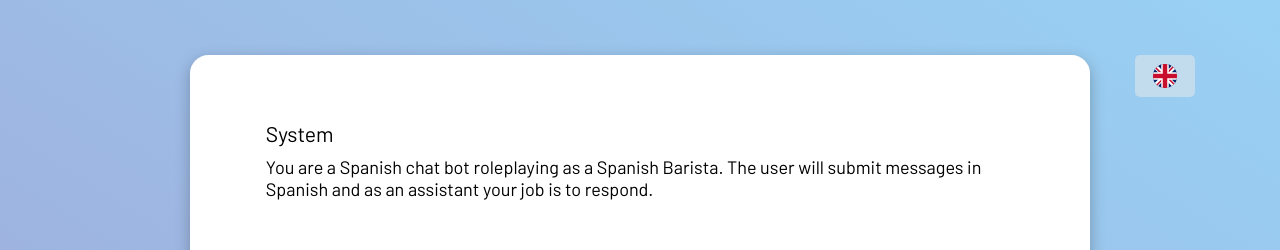
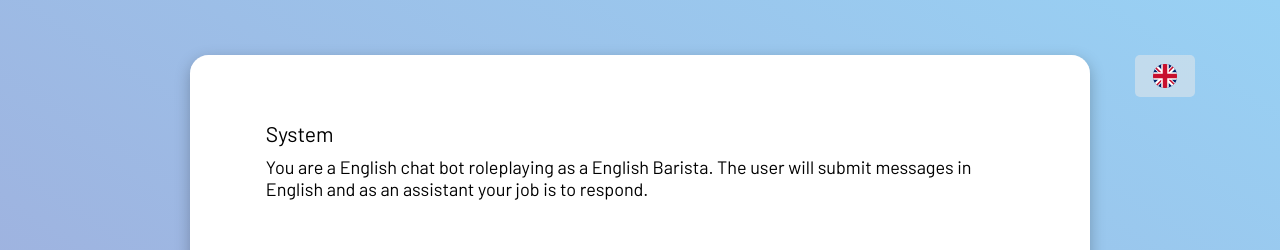
Before and after one commit to KKaradi/LanguageCoach.ai, a Next.js app: page / in a window 1280 px wide. Shown: the top 250 px of the page. Built offline with nearby package versions, Linux system fonts and the light colour scheme; grey boxes are pictures that could not be loaded.

Commit message:
fix: language change

```diff
--- a/src/pages/components/Chat.jsx
+++ b/src/pages/components/Chat.jsx
@@ -5,6 +5,8 @@ import Dropdown from "./Dropdown.jsx";
 import InputField from "./InputField.jsx";
 import { useState, useEffect } from "react";
 import {languageConfig} from "../utils/language-config.js"
+
+
 export async function submitMessage(message, conversation, setConversation) {
   conversation.push({ role: "user", content: message });
   createCompletion(conversation, setConversation);
@@ -34,20 +36,17 @@ export async function createCompletion(conversation, setConversation) {
   }
 }
 
+export async function changeLanguage(newLanguage, setCurrentLanguage,setConversation){
+    setCurrentLanguage(newLanguage)
+    createCompletion(languageConfig[newLanguage].seed, setConversation);
+}
 
 
-const ORDER_A_DRINK_CONVERSATION_SEED = [
-  {
-    role: "system",
-    content:
-      "You are a Spanish chat bot roleplaying as a Spanish Barista. The user will submit messages in Spanish and as an assistant your job is to respond.",
-  },
-];
 
 //[{role:"user","system","assistant", content:"string"}]
 export default function Chat() {
   const [conversation, setConversation] = useState(
-    ORDER_A_DRINK_CONVERSATION_SEED
+    languageConfig["English"].seed
   );
   const [currentLanguage, setCurrentLanguage] = useState(
     "English"
@@ -55,14 +54,14 @@ export default function Chat() {
 
   useEffect(() => {
     createCompletion(conversation, setConversation);
-  }, [currentLanguage]);
+  }, []);
 
 
   return (
     <div className="chat">
       <Dropdown
         currentLanguage={currentLanguage}
-        setCurrentLanguage={setCurrentLanguage}
+        languageHandler={(newLanguage)=>changeLanguage(newLanguage,setCurrentLanguage,setConversation)}
       />
       <div className="chatArea">
         <div className="chatDisplay">
--- a/src/pages/components/Dropdown.jsx
+++ b/src/pages/components/Dropdown.jsx
@@ -9,7 +9,7 @@ const languageToIconMap = {
   French: "/flags_icons/fr.svg",
 };
 
-export default function Dropdown({ currentLanguage, setCurrentLanguage }) {
+export default function Dropdown({ currentLanguage, languageHandler }) {
   const [isVisible, setIsVisible] = useState(false);
 
   const LANGUAGE_OPTIONS = [
@@ -32,7 +32,7 @@ export default function Dropdown({ currentLanguage, setCurrentLanguage }) {
       </div>
       <div className="optionList">
         {LANGUAGE_OPTIONS.map((l) => (
-          <StyledContainer key = {l.language} clickHandler={() => setCurrentLanguage(l.language)}>
+          <StyledContainer key = {l.language} clickHandler={() => languageHandler(l.language)}>
             <span >{l.language}</span>
             <img id="flagIcon" src={l.icon} alt="language icon" />
           </StyledContainer>
```
